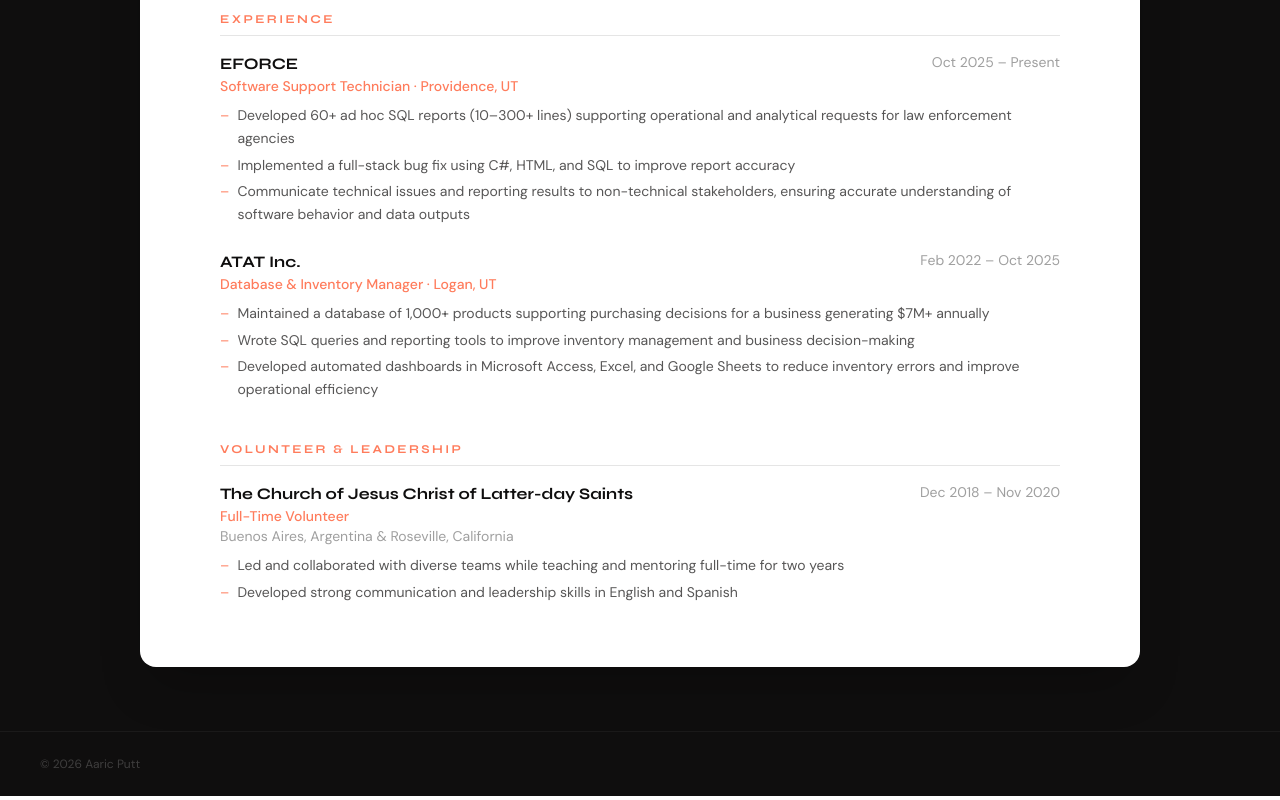
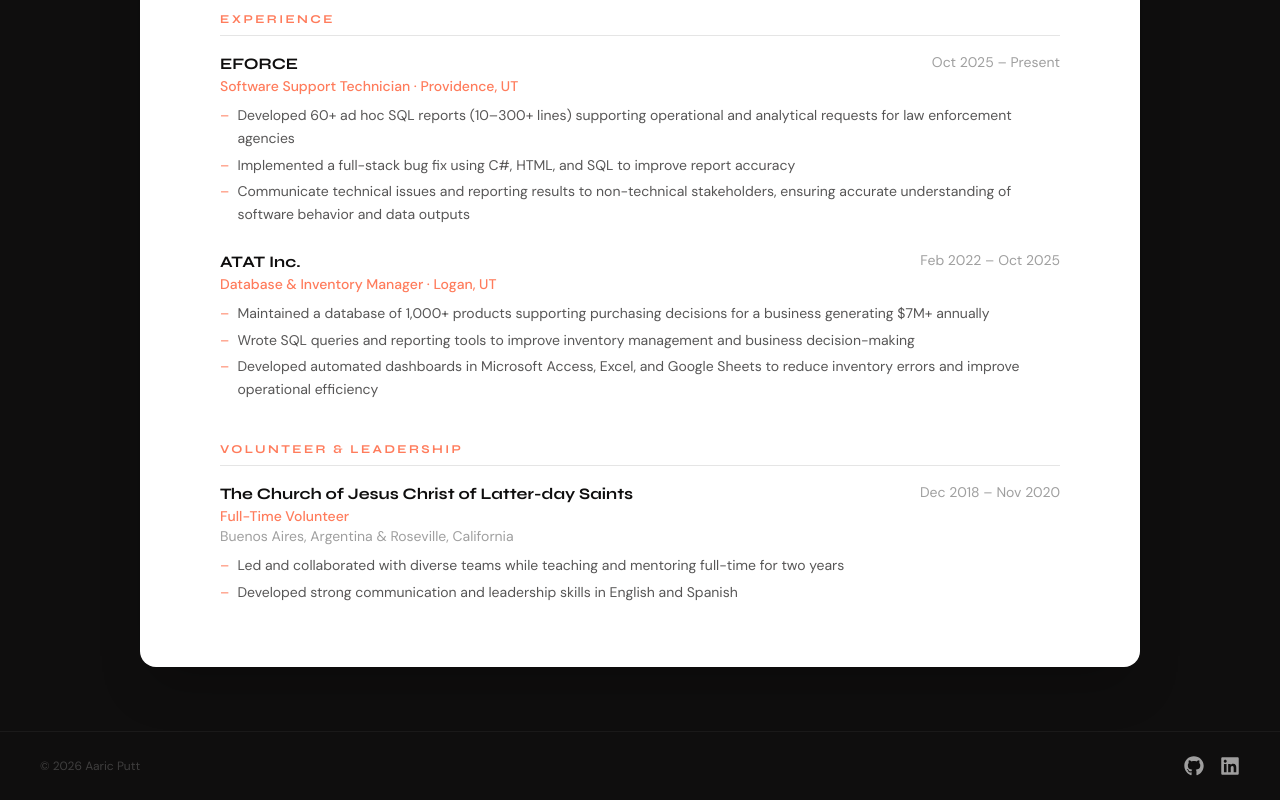
Before and after one commit to AaricP/aaricputt.com, a Next.js app: page /resume in a window 1280 px wide. Shown: the part 647-1447 px from the top of the page. Built offline with nearby package versions, Linux system fonts and the light colour scheme.

Commit message:
Added LinkeIn and GitHub links

```diff
--- a/app/(landing)/Footer.tsx
+++ b/app/(landing)/Footer.tsx
@@ -1,9 +1,31 @@
+import { FaGithub, FaLinkedin } from "react-icons/fa";
+
 export default function Footer() {
     return (
-        <>
-            <footer className="px-10 py-6 border-t border-white/5 flex justify-between items-center text-white/20 text-xs">
-                <span>© {new Date().getFullYear()} Aaric Putt</span>
-            </footer>
-        </>
-    )
+        <footer className="px-10 py-6 border-t border-white/5 flex justify-between items-center text-white/20 text-xs">
+            <span>© {new Date().getFullYear()} Aaric Putt</span>
+
+            <div className="flex items-center gap-4">
+                <a
+                    href="https://github.com/aaricp"
+                    target="_blank"
+                    rel="noopener noreferrer"
+                    aria-label="GitHub"
+                    className="text-white/60 hover:text-white transition-colors duration-200"
+                >
+                    <FaGithub size={20} />
+                </a>
+
+                <a
+                    href="https://linkedin.com/in/aaricputt"
+                    target="_blank"
+                    rel="noopener noreferrer"
+                    aria-label="LinkedIn"
+                    className="text-white/60 hover:text-[#0072B1] transition-colors duration-200"
+                >
+                    <FaLinkedin size={20} />
+                </a>
+            </div>
+        </footer>
+    );
 }
--- a/package.json
+++ b/package.json
@@ -13,6 +13,7 @@
     "next": "16.1.6",
     "react": "19.2.3",
     "react-dom": "19.2.3",
+    "react-icons": "^5.7.0",
     "resend": "^6.9.3"
   },
   "devDependencies": {
```
Also changed, not shown: 1 other file (tests, documents, lock files or other folders).
